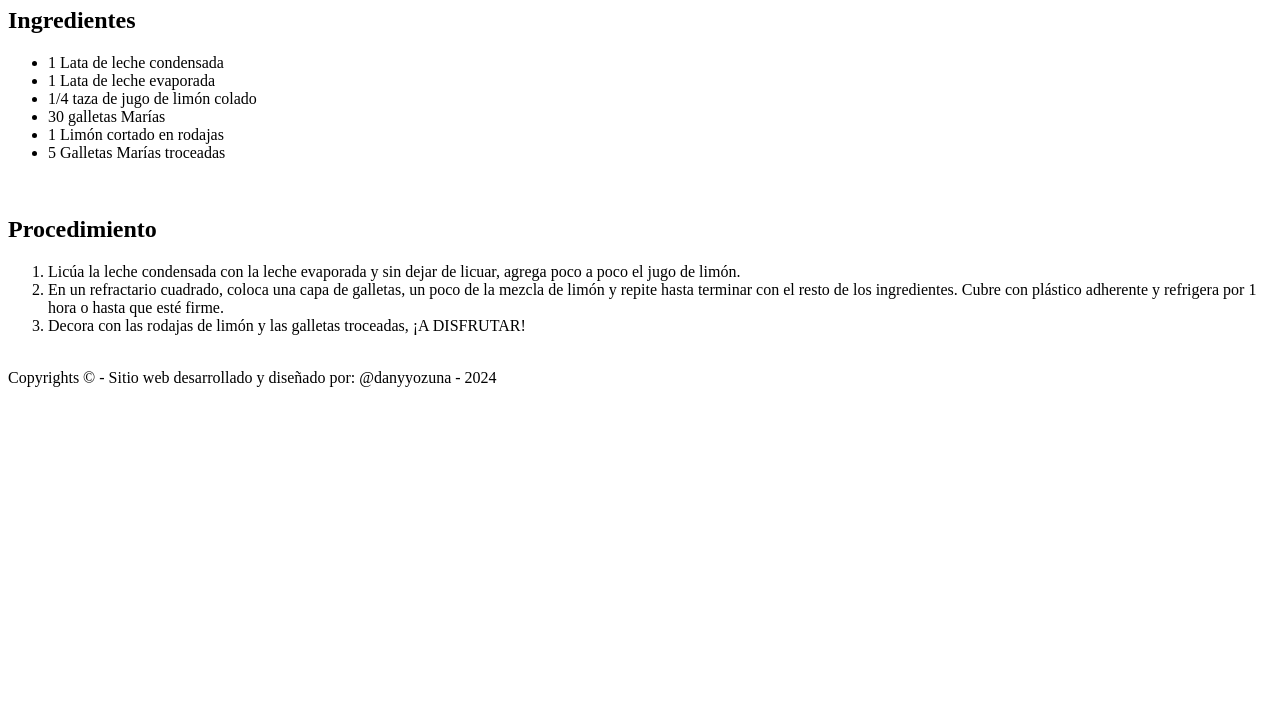
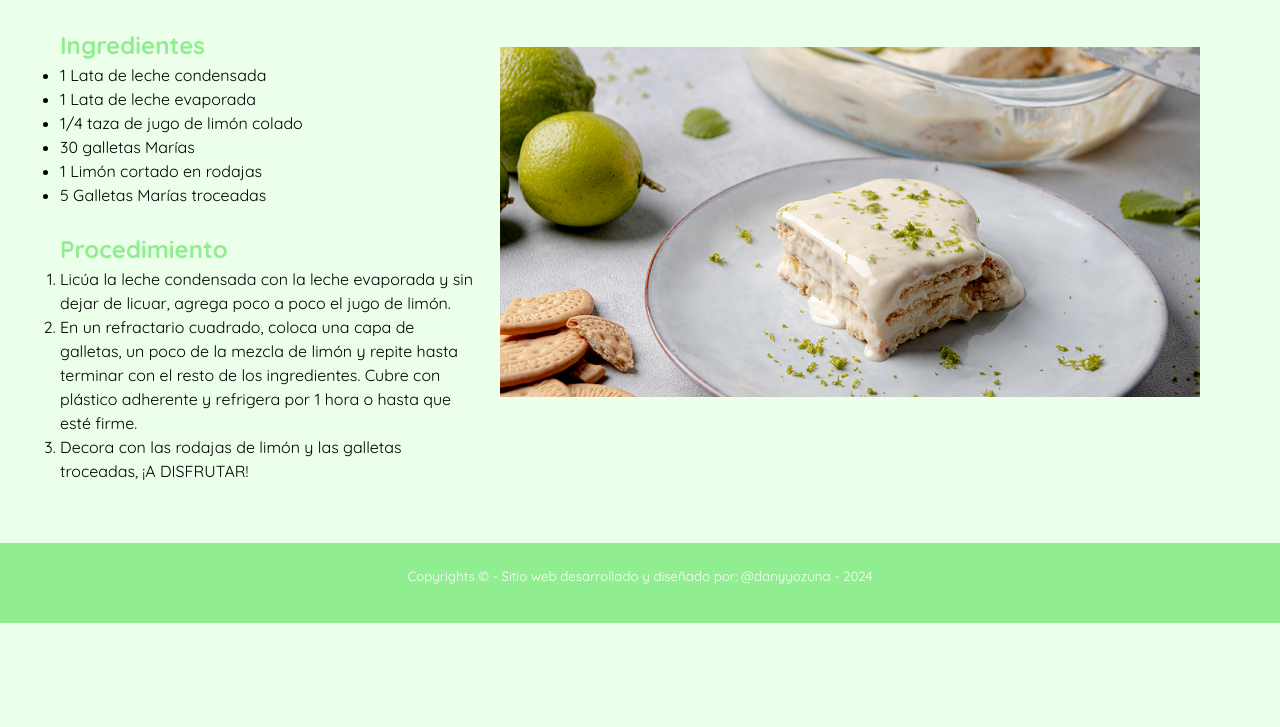
Before and after one commit to danyynav/Practicas-P3, a plain HTML site: page u2/receta.html in a window 1280 px wide. Shown: the part 73-800 px from the top of the page. Drawn offline with Linux system fonts and the light colour scheme; the site is published under a folder, as on GitHub Pages, so addresses that start at the root find nothing.

Commit message:
Update receta.html

```diff
--- a/u2/receta.html
+++ b/u2/receta.html
@@ -5,7 +5,7 @@
     <meta name="viewport" content="width=device-width, initial-scale=1.0">
     <title>Receta</title>
     <!--css-->
-    <link rel="stylesheet" href="/css/receta.css">
+    <link rel="stylesheet" href="../css/receta.css">
     <!--tipografía-->
     <link href="https://fonts.googleapis.com/css2?family=Quicksand:wght@300..700&display=swap" rel="stylesheet">
 
@@ -35,7 +35,7 @@
             </ol>
         </div>
         <div class="imagen">
-            <img src="/img/carlota.png" alt="" height="350">
+            <img src="../img/carlota.png" alt="" height="350">
         </div>
     </main>
     <footer class="pie">
```
